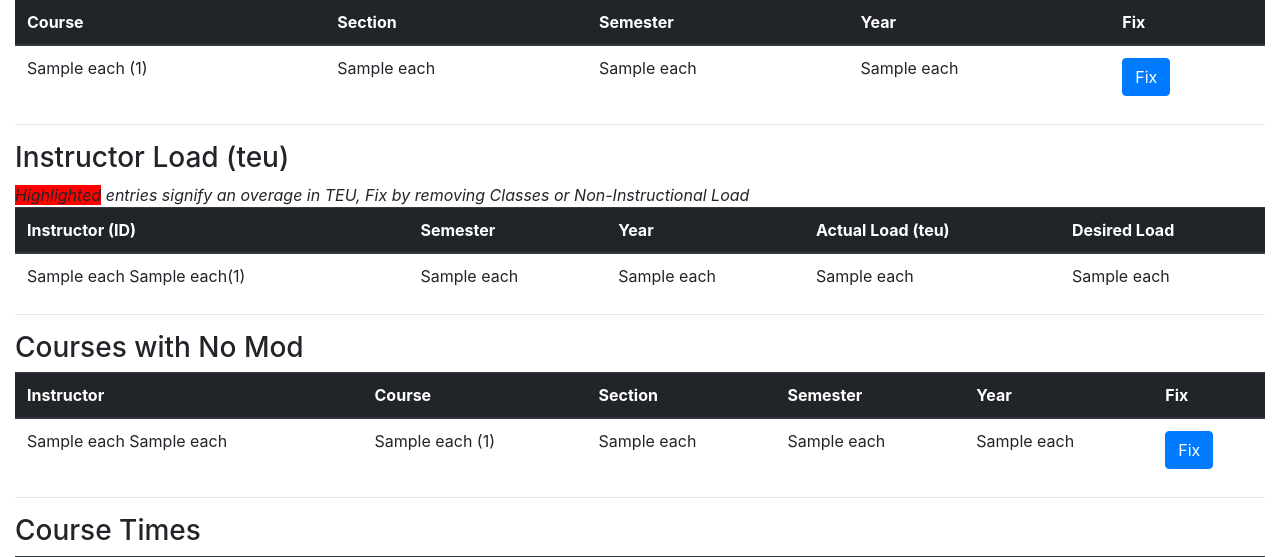
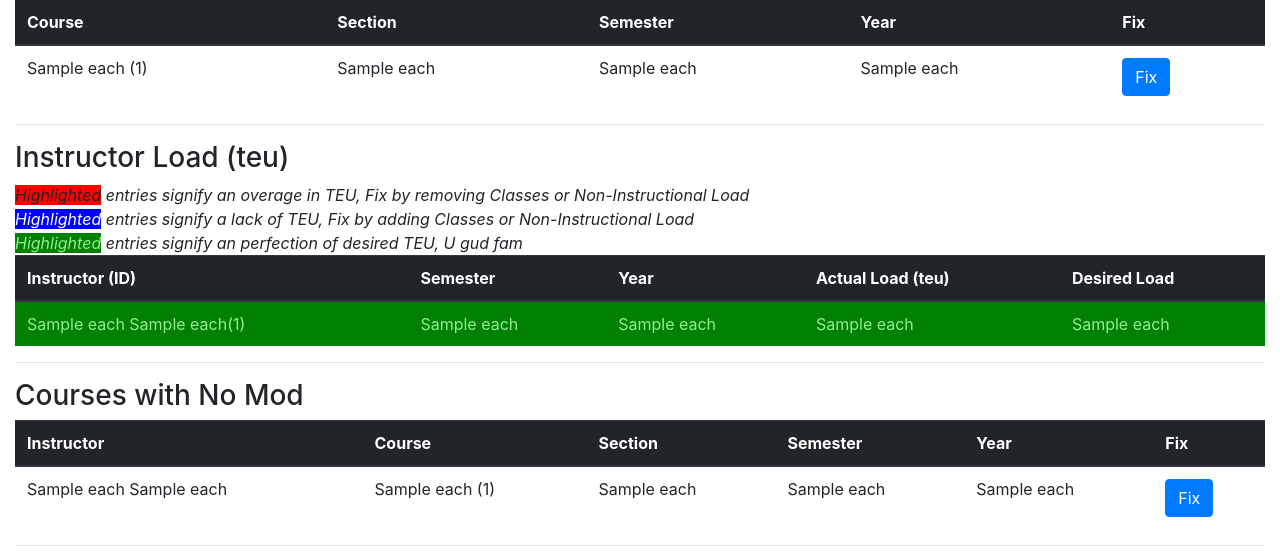
Before and after one commit to gruntygap/hirola-database-site, a Flask app: template app/templates/reports.html in a window 1280 px wide. Shown: the part 666-1223 px from the top of the page. Run offline with Flask 2, Linux system fonts and the light colour scheme; the template is opened without the code that fills it: most values are stand-ins (such as "Sample title", 1, 10 or a date in 2020); some libraries are stand-ins or nearby versions.

Commit message:
ADDED COLORS to report

```diff
--- a/app/templates/reports.html
+++ b/app/templates/reports.html
@@ -80,8 +80,14 @@
     <hr>
     <h3 id="load">Instructor Load (teu)</h3>
     {% if instructor_loads %}
-        <div id="warning-message">
+        <div>
             <i><span style="background-color: red">Highlighted</span> entries signify an overage in TEU, Fix by removing Classes or Non-Instructional Load</i>
+        </div>
+        <div>
+            <i><span style="background-color: blue; color: white;">Highlighted</span> entries signify a lack of TEU, Fix by adding Classes or Non-Instructional Load</i>
+        </div>
+        <div>
+            <i><span style="background-color: green; color: lightgreen;">Highlighted</span> entries signify an perfection of desired TEU, U gud fam</i>
         </div>
     <table class="table">
         <thead class="thead-dark">
@@ -97,8 +103,10 @@
         {% for each in instructor_loads %}
             {% if each[5] > each[6] %}
                 <tr style="background-color: red">
+            {% elif each[5] < each[6] %}
+                <tr style="background-color: blue; color: white">
             {% else %}
-                <tr>
+                <tr style="background-color: green; color: lightgreen;">
             {% endif %}
                 <td>{{ each[1] }} {{ each[2] }}({{ each[0] }})</td>
                 <td>{{ each[3] }}</td>
```
